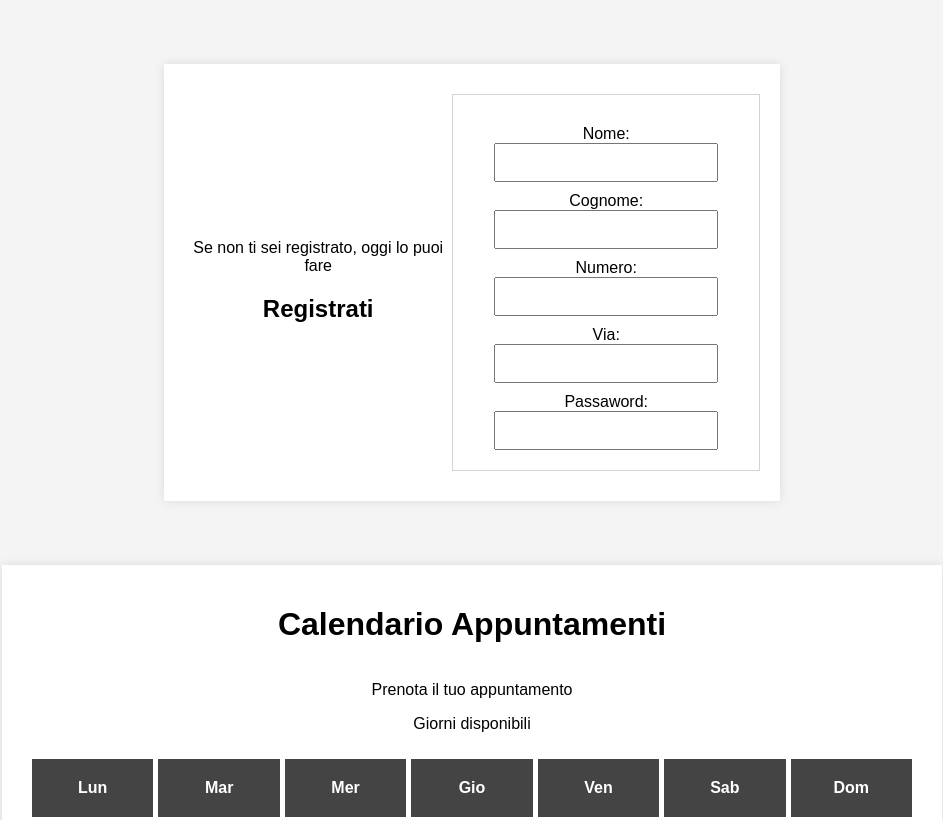
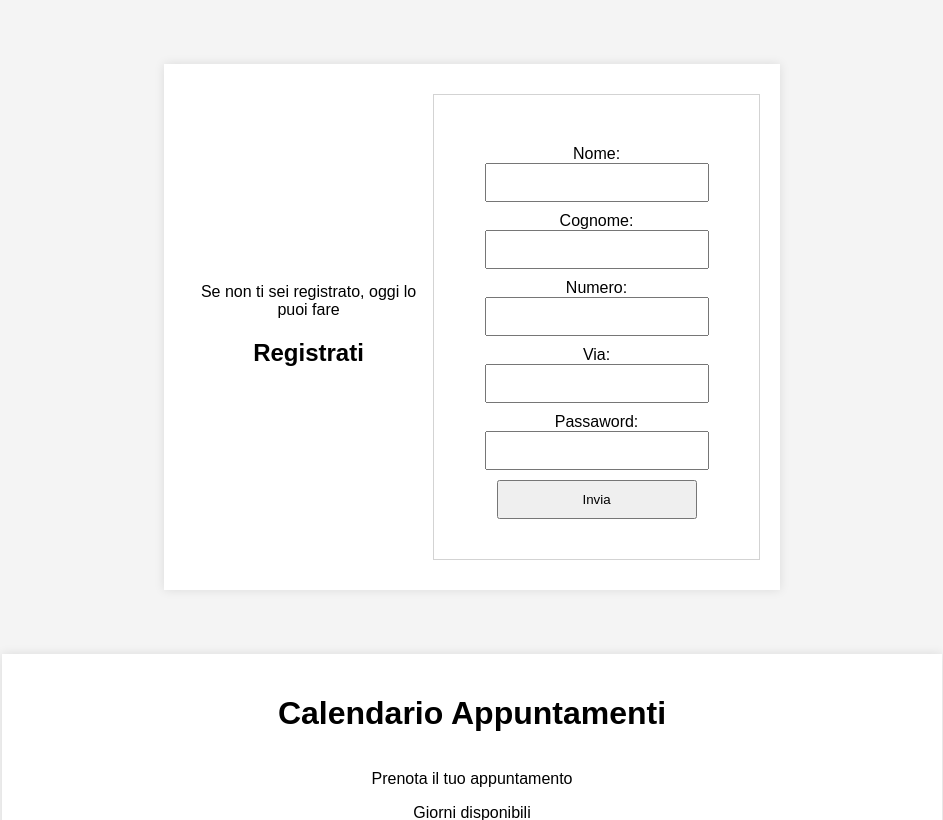
Before and after one commit to ivanc/esf0059_nobaddoktor, a Flask app: page /auth/login in a window 1280 px wide. Shown: the top 820 px of the page, without its empty margins (168-1111 px from the left). Run offline with Flask 3, Linux system fonts and the light colour scheme.

Commit message:
modified front end

```diff
--- a/static/styles/style.css
+++ b/static/styles/style.css
@@ -66,7 +66,7 @@ body {
 .bordi-form {
     border: 1px solid #d3d3d3;
     width: 300px;
-    padding: 10px;
+    padding: 30px;
     margin: 10px 0;
 }
 form {
@@ -84,3 +84,7 @@ input, button {
     padding: 10px;
     margin-bottom: 10px;
 }
+
+.buttone-form {
+    margin-top: 10px;
+}
--- a/templates/auth/index.html
+++ b/templates/auth/index.html
@@ -28,6 +28,7 @@
 
                 <label for="password">Passaword:</label>
                 <input type="password" name="password" size="40"/>
+                <button type="submit">Invia</button>
             </form>
         </div>
     </div>
```
